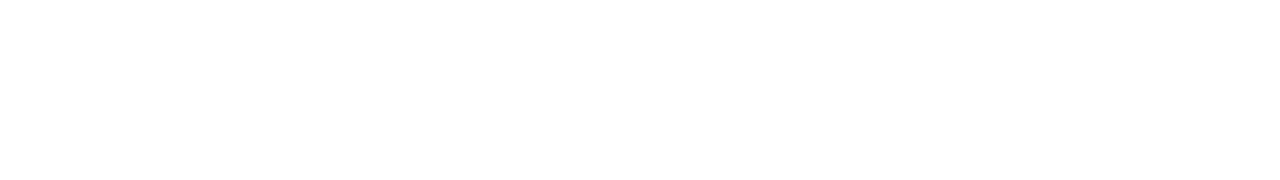
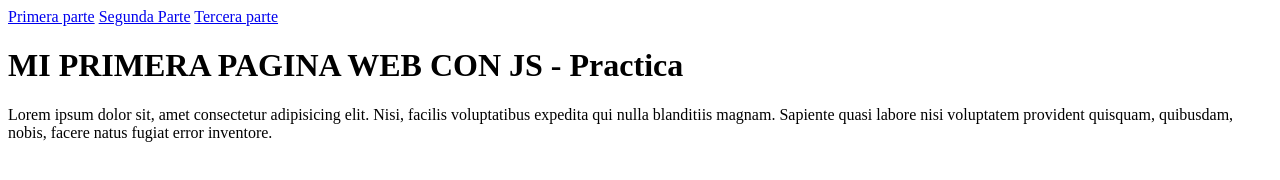
Before and after one commit to jsosa26/Practica_JS_Jesus, a plain HTML site: page Index.html in a window 1280 px wide. Drawn offline with Linux system fonts and the light colour scheme.

Commit message:
primer cambio nav sencillo para ejemplo con css

```diff
--- a/Index.html
+++ b/Index.html
@@ -7,6 +7,20 @@
     <title>Document</title>
 </head>
 <body>
+    <nav>
+        <a href="#">Primera parte</a>
+        <a href="#">Segunda Parte</a>
+        <a href="#">Tercera parte</a>
+    </nav>
+    <H1>
+        MI PRIMERA PAGINA WEB CON JS - Practica
+    </H1>
+    <p>
+        Lorem ipsum dolor sit, amet consectetur adipisicing elit. Nisi, facilis voluptatibus expedita qui nulla blanditiis magnam. Sapiente quasi labore nisi voluptatem provident quisquam, quibusdam, nobis, facere natus fugiat error inventore.
+    </p>
 
+
+
+    <script src="/app.js"></script>
 </body>
 </html>
--- a/style.css
+++ b/style.css
@@ -0,0 +1,7 @@
+body{
+    background-color: antiquewhite;
+}
+
+h1{
+    text-decoration: crimson;
+}
```
